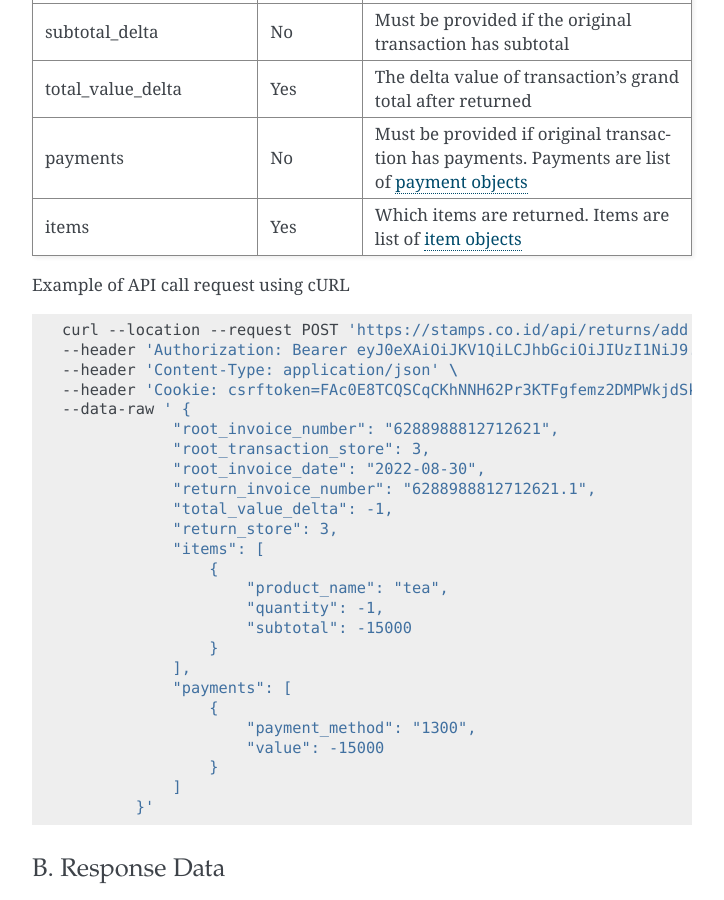
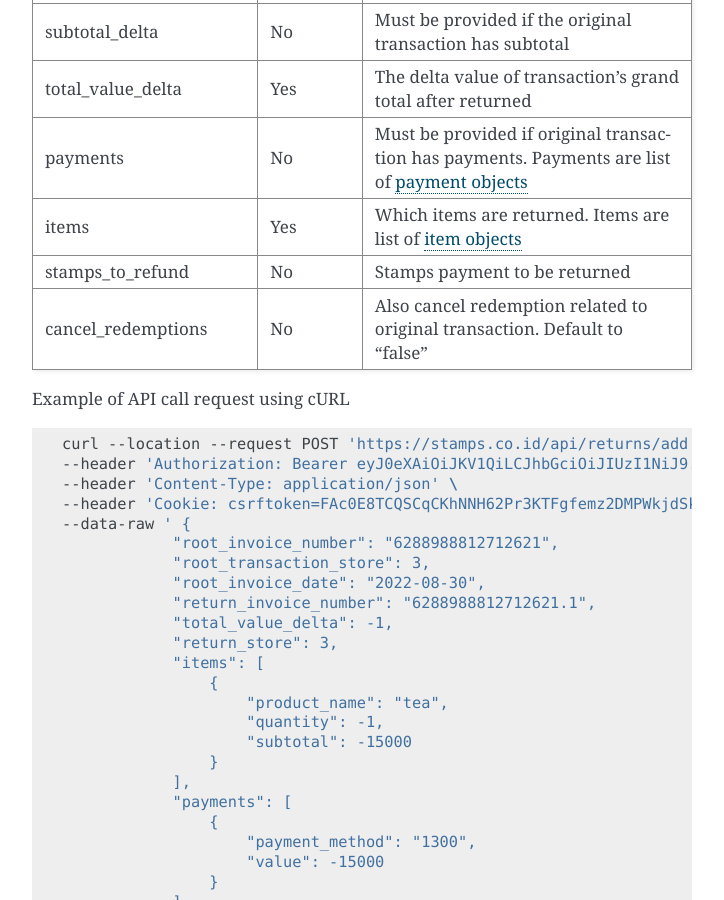
Before and after one commit to ui/stamps-api-docs, a Sphinx documentation site: the page built from source/return_api.rst, in a window 1280 px wide and 900 px high, scrolled down 5605 px. Shown: the whole window, without its empty margins (388-1112 px from the left). Built offline with Sphinx 7.4.7, drawn with Linux system fonts in a browser that asks for light colours.

Commit message:
Add request params for add return transaction

```diff
--- a/source/return_api.rst
+++ b/source/return_api.rst
@@ -255,6 +255,8 @@ total_value_delta              Yes         The delta value of transaction's gran
 payments                       No          Must be provided if original transaction has payments.
                                            Payments are list of :ref:`payment objects <Payment Object>`
 items                          Yes         Which items are returned. Items are list of :ref:`item objects<Item Object>`
+stamps_to_refund               No          Stamps payment to be returned
+cancel_redemptions             No          Also cancel redemption related to original transaction. Default to "false"
 ============================== =========== =============================================================================
 
 Example of API call request using cURL
```
